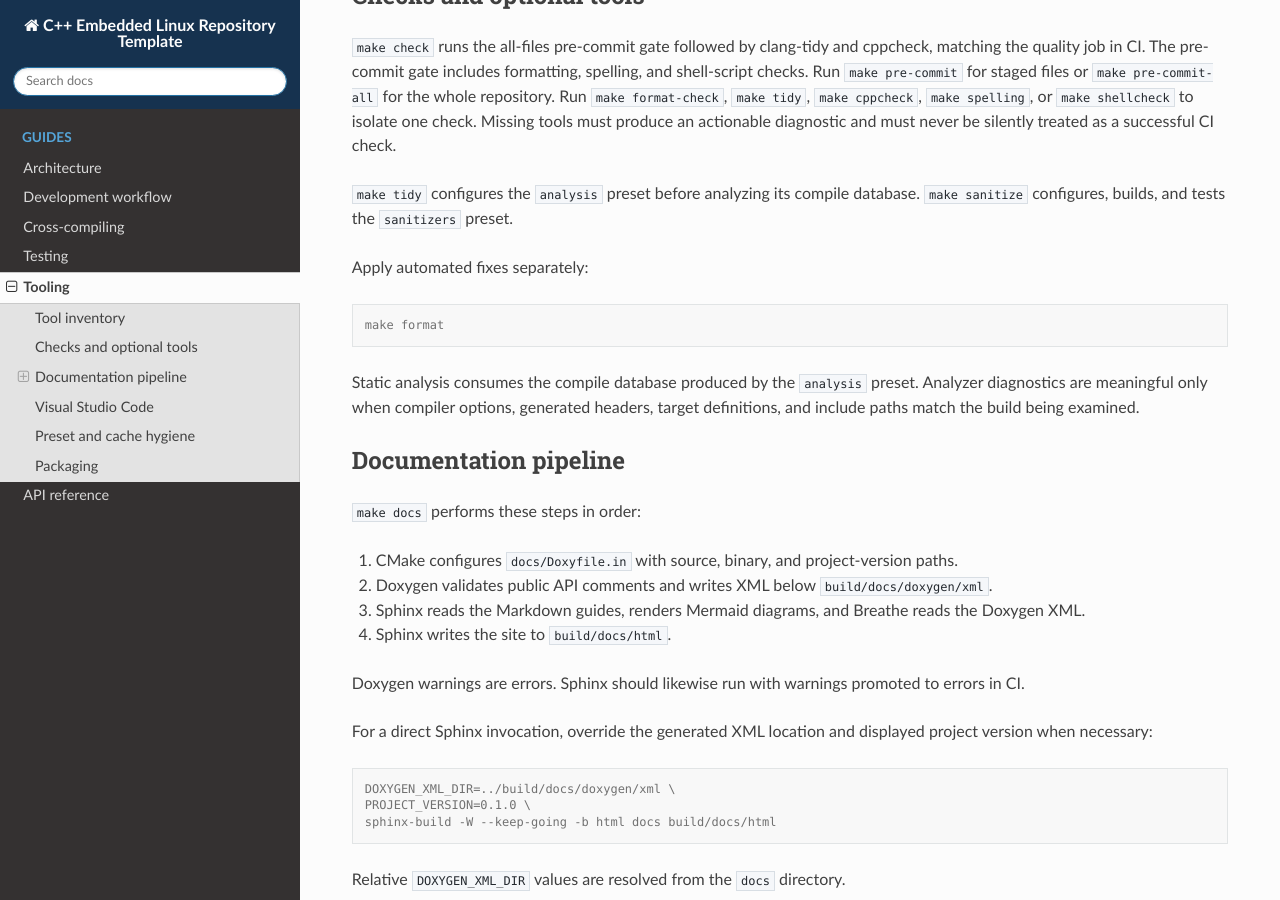
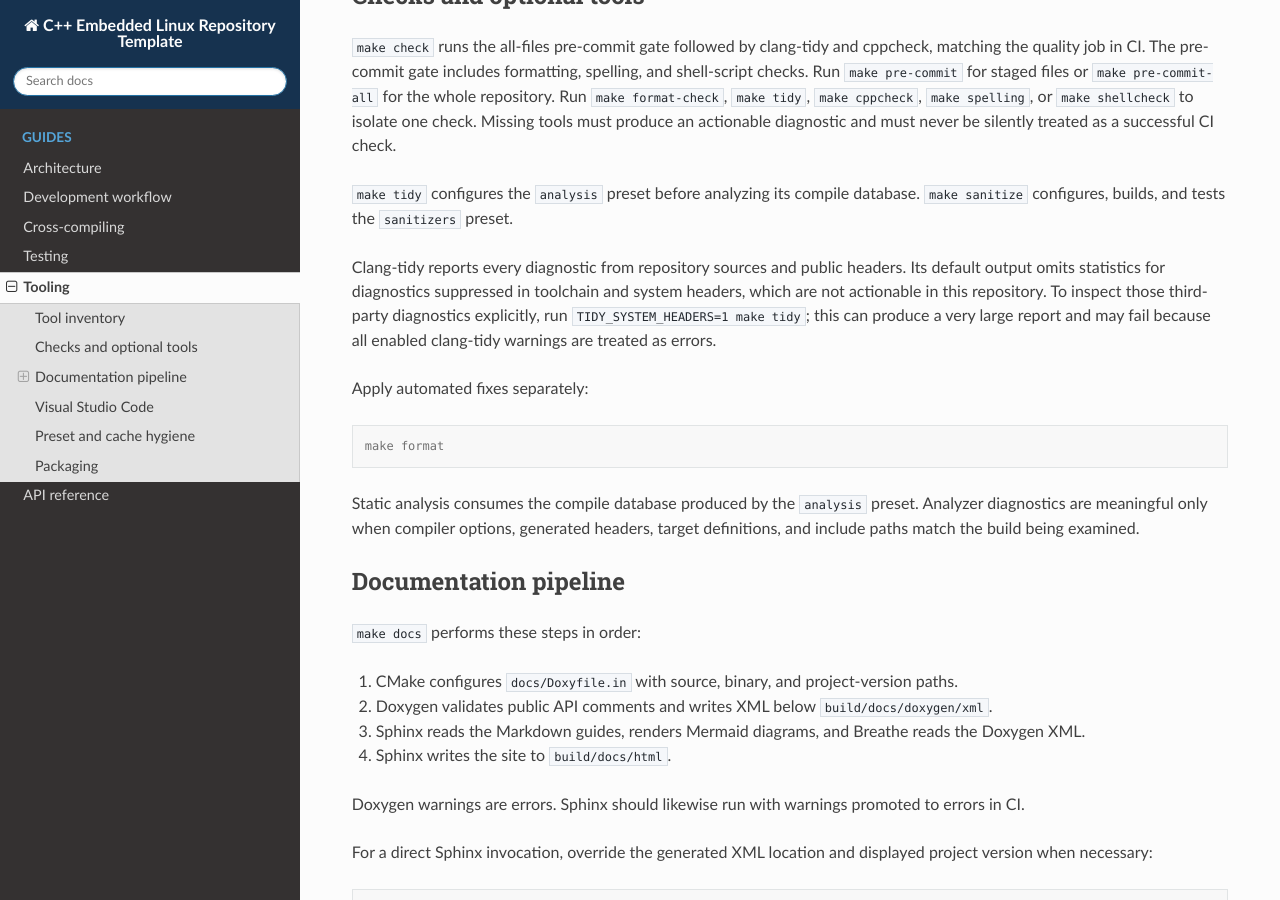
Before and after one commit to ascillato/full-template-for-cpp-project-repository, a Sphinx documentation site: the page built from docs/tooling.md, in a window 1280 px wide and 900 px high, scrolled down 1012 px. Built offline with Sphinx 7.4.7 and the Read the Docs theme 3.1.0, drawn with Linux system fonts in a browser that asks for light colours.

```diff
--- a/docs/tooling.md
+++ b/docs/tooling.md
@@ -38,6 +38,12 @@ as a successful CI check.
 
 `make tidy` configures the `analysis` preset before analyzing its compile database. `make sanitize`
 configures, builds, and tests the `sanitizers` preset.
+
+Clang-tidy reports every diagnostic from repository sources and public headers. Its default output
+omits statistics for diagnostics suppressed in toolchain and system headers, which are not
+actionable in this repository. To inspect those third-party diagnostics explicitly, run
+`TIDY_SYSTEM_HEADERS=1 make tidy`; this can produce a very large report and may fail because all
+enabled clang-tidy warnings are treated as errors.
 
 Apply automated fixes separately:
 
```
Also changed, not shown: CHANGELOG.md (+2 -0 lines), 2 other files.
